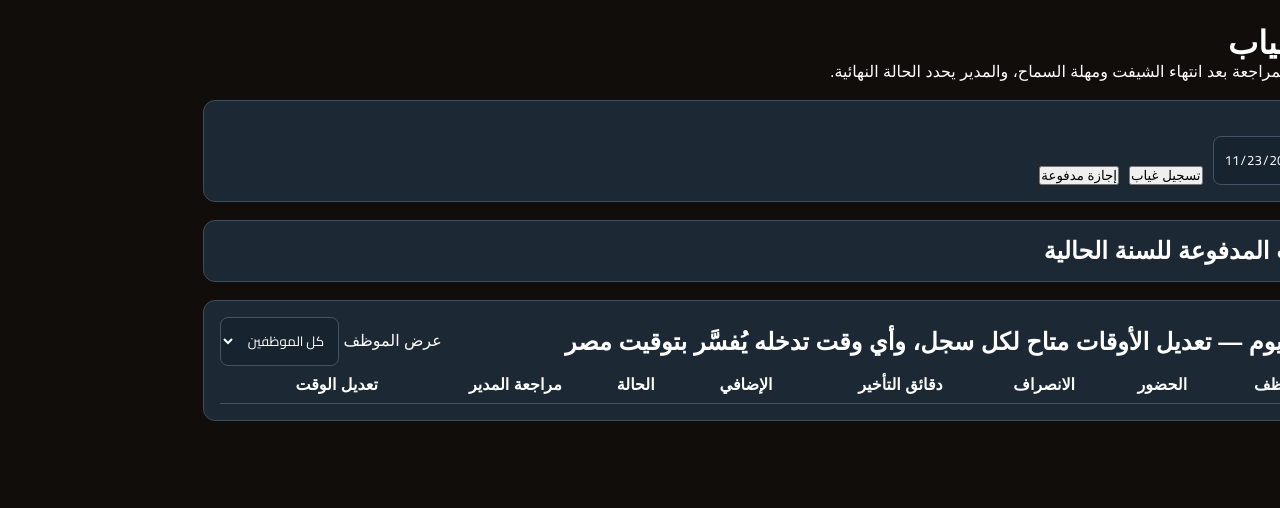
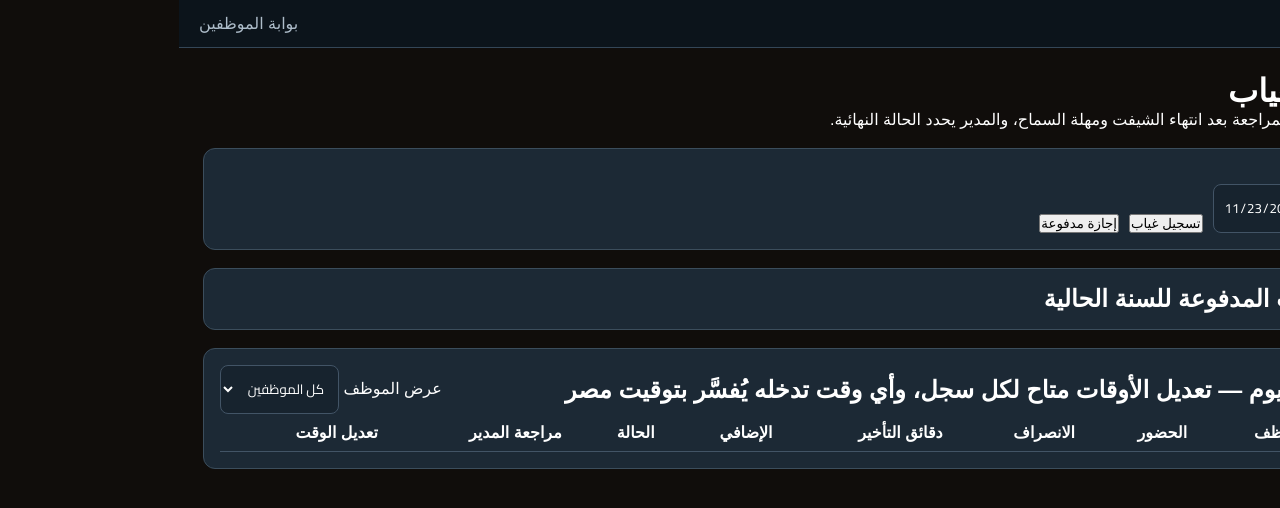
Before and after one commit to naderalaaabdelwahed-lab/project_web_arkan_cafe, a Next.js app: page /hr/attendance in a window 1280 px wide. Shown: the top 508 px of the page. Built offline with nearby package versions, Linux system fonts and the light colour scheme; no server answers.

Commit message:
Add dedicated navigation for the standalone HR area

```diff
--- /dev/null
+++ b/src/app/hr/layout.js
@@ -0,0 +1,13 @@
+"use client";
+import Link from "next/link";
+import {useEffect,useState} from "react";
+import {usePathname} from "next/navigation";
+import {supabase} from "@/lib/supabase";
+export default function HrLayout({children}){
+ const pathname=usePathname();const [isAdmin,setIsAdmin]=useState(false);
+ useEffect(()=>{let active=true;supabase.rpc("is_admin").then(({data})=>{if(active)setIsAdmin(data===true);});return()=>{active=false;};},[]);
+ return <><header dir="rtl" style={{background:"#0c141b",borderBottom:"1px solid #344657",padding:"12px 20px",display:"flex",alignItems:"center",justifyContent:"space-between",gap:12,flexWrap:"wrap",color:"#fff"}}>
+  <Link href="/hr" style={{fontWeight:900,fontSize:20,color:"#d6a44d",textDecoration:"none"}}>ARKAN HR</Link>
+  {isAdmin?<nav style={{display:"flex",gap:14,flexWrap:"wrap"}}>{[["/hr/manage","الرئيسية"],["/hr/employees","شؤون الموظفين"],["/hr/shifts","الشيفتات"],["/hr/attendance","الحضور والانصراف"],["/hr/payroll","الرواتب"]].map(([href,label])=><Link key={href} href={href} style={{color:pathname===href?"#d6a44d":"#e8edf2",textDecoration:"none"}}>{label}</Link>)}</nav>:<span style={{color:"#aebdca"}}>بوابة الموظفين</span>}
+ </header>{children}</>;
+}
```
